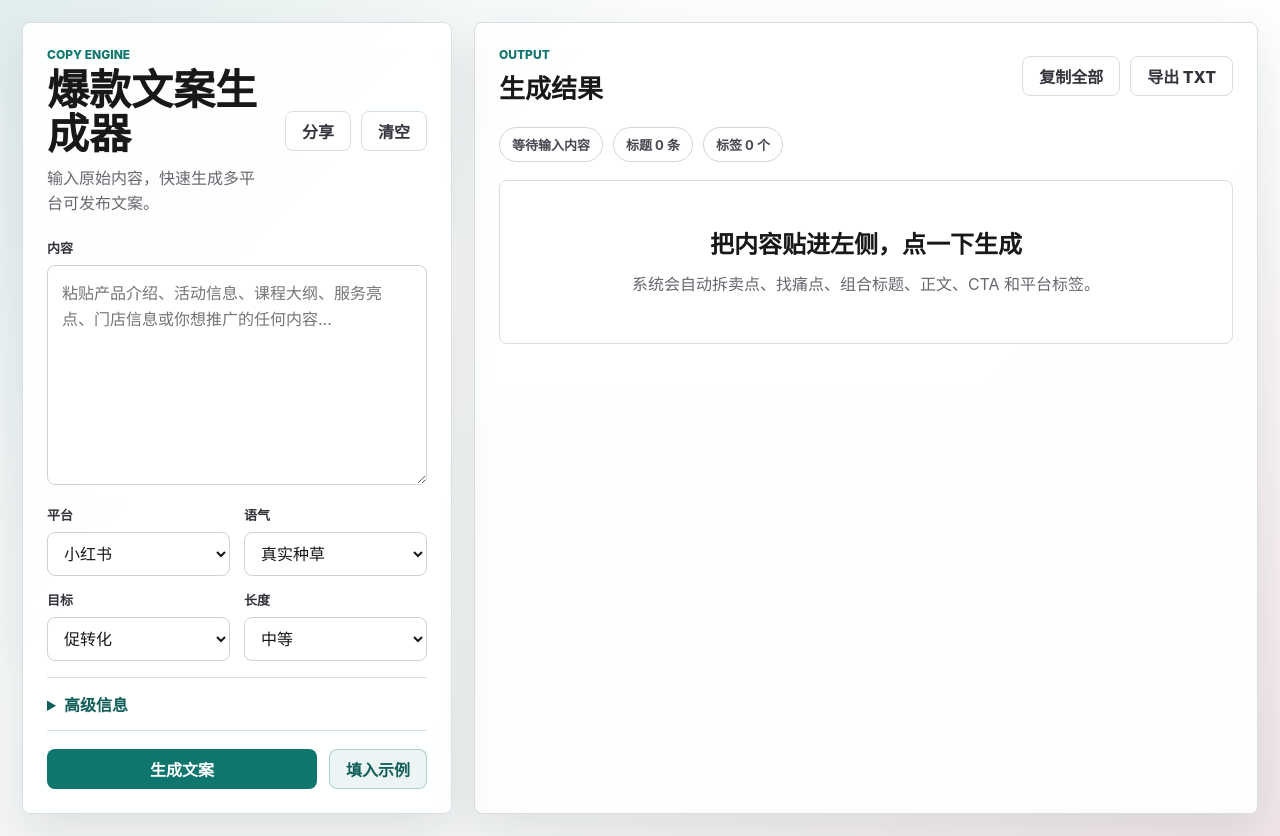
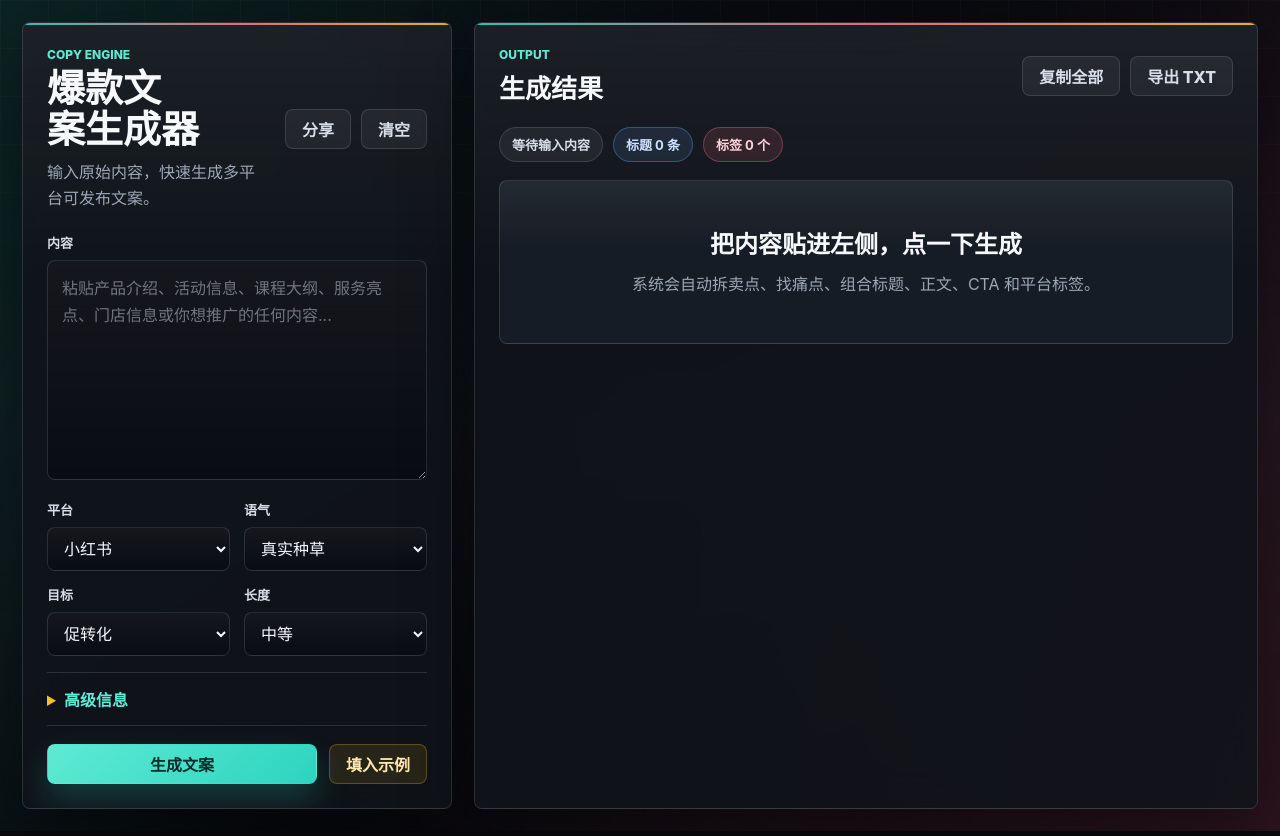
Before and after one commit to lhy413964872/lhy413964872.github.io, a website: page index.html in a window 1280 px wide. Drawn offline with Linux system fonts and the light colour scheme.

Commit message:
Polish dark theme

```diff
--- a/index.html
+++ b/index.html
@@ -8,7 +8,7 @@
       name="description"
       content="输入产品、活动或服务内容，自动生成小红书、抖音、朋友圈、公众号和电商详情页文案。"
     />
-    <meta name="theme-color" content="#0f766e" />
+    <meta name="theme-color" content="#090b10" />
     <meta property="og:type" content="website" />
     <meta property="og:title" content="爆款文案生成器" />
     <meta
--- a/styles.css
+++ b/styles.css
@@ -1,18 +1,30 @@
 :root {
-  --ink: #18181b;
-  --muted: #68676f;
-  --line: #d8dee4;
-  --paper: #f5f7f7;
-  --panel: #ffffff;
-  --accent: #0f766e;
-  --accent-strong: #115e59;
-  --amber: #b45309;
-  --rose: #be123c;
-  --shadow: 0 18px 48px rgba(20, 28, 35, 0.1);
+  color-scheme: dark;
+  --ink: #f7f8fb;
+  --muted: #9ca7b7;
+  --muted-strong: #d7dee9;
+  --line: rgba(255, 255, 255, 0.12);
+  --line-strong: rgba(255, 255, 255, 0.2);
+  --paper: #07090d;
+  --panel: rgba(16, 20, 27, 0.88);
+  --panel-strong: rgba(23, 29, 39, 0.94);
+  --field: rgba(9, 12, 18, 0.78);
+  --accent: #2dd4bf;
+  --accent-strong: #5eead4;
+  --accent-ink: #042f2e;
+  --accent-soft: rgba(45, 212, 191, 0.16);
+  --coral: #fb7185;
+  --gold: #fbbf24;
+  --blue: #60a5fa;
+  --shadow: 0 24px 70px rgba(0, 0, 0, 0.42);
 }
 
 * {
   box-sizing: border-box;
+}
+
+html {
+  background: var(--paper);
 }
 
 body {
@@ -22,10 +34,27 @@ body {
   font-family:
     Inter, "PingFang SC", "Microsoft YaHei", system-ui, -apple-system, sans-serif;
   background:
-    linear-gradient(135deg, rgba(15, 118, 110, 0.12), transparent 34%),
-    linear-gradient(315deg, rgba(190, 18, 60, 0.08), transparent 36%),
-    linear-gradient(180deg, rgba(255, 255, 255, 0.92), rgba(245, 247, 247, 0.88)),
-    var(--paper);
+    linear-gradient(120deg, rgba(12, 47, 43, 0.7), rgba(7, 9, 13, 0.12) 42%, transparent 64%),
+    linear-gradient(310deg, rgba(79, 31, 45, 0.5), transparent 48%),
+    linear-gradient(180deg, #080a0f 0%, #111118 52%, #07090d 100%);
+}
+
+body::before {
+  position: fixed;
+  inset: 0;
+  pointer-events: none;
+  content: "";
+  opacity: 0.08;
+  background-image:
+    linear-gradient(rgba(255, 255, 255, 0.32) 1px, transparent 1px),
+    linear-gradient(90deg, rgba(255, 255, 255, 0.32) 1px, transparent 1px);
+  background-size: 48px 48px;
+  mask-image: linear-gradient(180deg, #000 0%, transparent 72%);
+}
+
+::selection {
+  color: #041313;
+  background: var(--accent-strong);
 }
 
 button,
@@ -39,7 +68,18 @@ button {
   cursor: pointer;
 }
 
+button:focus-visible,
+input:focus-visible,
+select:focus-visible,
+textarea:focus-visible,
+summary:focus-visible {
+  outline: 3px solid rgba(94, 234, 212, 0.34);
+  outline-offset: 2px;
+}
+
 .app-shell {
+  position: relative;
+  z-index: 1;
   display: grid;
   grid-template-columns: minmax(320px, 430px) minmax(0, 1fr);
   gap: 22px;
@@ -52,10 +92,27 @@ button {
 
 .input-panel,
 .output-panel {
+  position: relative;
+  overflow: hidden;
   border: 1px solid var(--line);
   border-radius: 8px;
-  background: rgba(255, 255, 255, 0.9);
+  background:
+    linear-gradient(180deg, rgba(255, 255, 255, 0.055), transparent 32%),
+    var(--panel);
   box-shadow: var(--shadow);
+  backdrop-filter: blur(20px);
+}
+
+.input-panel::before,
+.output-panel::before {
+  position: absolute;
+  top: 0;
+  right: 0;
+  left: 0;
+  height: 2px;
+  content: "";
+  background: linear-gradient(90deg, var(--accent), var(--coral), var(--gold));
+  opacity: 0.9;
 }
 
 .input-panel {
@@ -101,7 +158,7 @@ button {
 .eyebrow,
 .card-kicker {
   margin: 0 0 6px;
-  color: var(--accent);
+  color: var(--accent-strong);
   font-size: 12px;
   font-weight: 800;
   letter-spacing: 0;
@@ -117,15 +174,21 @@ p {
 
 h1 {
   margin-bottom: 0;
-  font-size: clamp(28px, 4vw, 42px);
-  line-height: 1.05;
+  color: var(--ink);
+  font-size: 38px;
+  line-height: 1.08;
+}
+
+h1,
+h2 {
+  text-wrap: balance;
 }
 
 .subtitle {
   max-width: 28rem;
   margin: 10px 0 0;
   color: var(--muted);
-  line-height: 1.55;
+  line-height: 1.6;
 }
 
 h2 {
@@ -142,7 +205,7 @@ h3 {
 .field-label {
   display: block;
   margin-bottom: 8px;
-  color: #34323a;
+  color: var(--muted-strong);
   font-size: 13px;
   font-weight: 800;
 }
@@ -151,23 +214,38 @@ textarea,
 input,
 select {
   width: 100%;
-  border: 1px solid #d5d0c7;
+  border: 1px solid var(--line);
   border-radius: 8px;
   color: var(--ink);
-  background: #ffffff;
+  background:
+    linear-gradient(180deg, rgba(255, 255, 255, 0.045), transparent),
+    var(--field);
   outline: none;
   transition:
     border-color 160ms ease,
     box-shadow 160ms ease,
-    background 160ms ease;
+    background 160ms ease,
+    transform 160ms ease;
+}
+
+textarea::placeholder,
+input::placeholder {
+  color: rgba(215, 222, 233, 0.48);
 }
 
 textarea:focus,
 input:focus,
 select:focus {
-  border-color: rgba(15, 118, 110, 0.72);
-  box-shadow: 0 0 0 4px rgba(15, 118, 110, 0.12);
-  background: #ffffff;
+  border-color: rgba(94, 234, 212, 0.72);
+  box-shadow:
+    0 0 0 4px rgba(45, 212, 191, 0.12),
+    0 14px 28px rgba(0, 0, 0, 0.2);
+  background: rgba(10, 14, 21, 0.95);
+}
+
+select option {
+  color: var(--ink);
+  background: #11151c;
 }
 
 textarea {
@@ -203,6 +281,10 @@ select {
   cursor: pointer;
 }
 
+.advanced-box summary::marker {
+  color: var(--gold);
+}
+
 .advanced-box .field-grid {
   margin-top: 14px;
 }
@@ -221,35 +303,46 @@ select {
   border: 1px solid transparent;
   padding: 0 16px;
   font-weight: 800;
+  transition:
+    border-color 160ms ease,
+    box-shadow 160ms ease,
+    transform 160ms ease,
+    background 160ms ease,
+    color 160ms ease;
 }
 
 .primary-button {
   flex: 1;
-  color: white;
-  background: var(--accent);
+  color: var(--accent-ink);
+  background: linear-gradient(135deg, var(--accent-strong), var(--accent));
+  box-shadow: 0 16px 32px rgba(45, 212, 191, 0.22);
 }
 
 .primary-button:hover {
-  background: var(--accent-strong);
+  transform: translateY(-1px);
+  box-shadow: 0 20px 38px rgba(45, 212, 191, 0.3);
 }
 
 .secondary-button {
-  color: var(--accent-strong);
-  border-color: rgba(15, 118, 110, 0.28);
-  background: rgba(15, 118, 110, 0.08);
+  color: #ffe8ad;
+  border-color: rgba(251, 191, 36, 0.28);
+  background: rgba(251, 191, 36, 0.1);
 }
 
 .ghost-button,
 .copy-button {
-  color: #36333c;
-  border-color: #d7dde3;
-  background: #ffffff;
+  color: var(--muted-strong);
+  border-color: var(--line);
+  background: rgba(255, 255, 255, 0.055);
 }
 
 .ghost-button:hover,
 .copy-button:hover,
 .secondary-button:hover {
-  border-color: rgba(15, 118, 110, 0.62);
+  border-color: rgba(94, 234, 212, 0.62);
+  color: var(--ink);
+  background: rgba(45, 212, 191, 0.1);
+  transform: translateY(-1px);
 }
 
 .toolbar-actions {
@@ -265,13 +358,25 @@ select {
 }
 
 .insight-strip span {
-  border: 1px solid #d9d3c9;
+  border: 1px solid var(--line);
   border-radius: 999px;
   padding: 7px 12px;
-  color: #494650;
-  background: #ffffff;
+  color: var(--muted-strong);
+  background: rgba(255, 255, 255, 0.06);
   font-size: 13px;
   font-weight: 700;
+}
+
+.insight-strip span:nth-child(2) {
+  border-color: rgba(96, 165, 250, 0.35);
+  color: #cfe2ff;
+  background: rgba(96, 165, 250, 0.12);
+}
+
+.insight-strip span:nth-child(3) {
+  border-color: rgba(251, 113, 133, 0.35);
+  color: #ffd4db;
+  background: rgba(251, 113, 133, 0.12);
 }
 
 .result-grid {
@@ -284,7 +389,9 @@ select {
 .empty-state {
   border: 1px solid var(--line);
   border-radius: 8px;
-  background: #ffffff;
+  background:
+    linear-gradient(180deg, rgba(255, 255, 255, 0.06), transparent 42%),
+    var(--panel-strong);
 }
 
 .result-card {
@@ -292,14 +399,25 @@ select {
   min-width: 0;
   flex-direction: column;
   padding: 18px;
+  box-shadow: 0 14px 36px rgba(0, 0, 0, 0.22);
+  transition:
+    border-color 160ms ease,
+    transform 160ms ease,
+    box-shadow 160ms ease;
+}
+
+.result-card:hover {
+  border-color: rgba(94, 234, 212, 0.34);
+  transform: translateY(-2px);
+  box-shadow: 0 20px 46px rgba(0, 0, 0, 0.3);
 }
 
 .score-badge {
   flex: 0 0 auto;
   border-radius: 999px;
   padding: 7px 10px;
-  color: white;
-  background: var(--rose);
+  color: #2d0610;
+  background: linear-gradient(135deg, #fecdd3, var(--coral));
   font-size: 12px;
   font-weight: 900;
 }
@@ -309,14 +427,25 @@ pre {
   overflow: auto;
   min-height: 190px;
   margin: 16px 0;
-  border: 1px solid #ebe5dc;
+  border: 1px solid rgba(255, 255, 255, 0.1);
   border-radius: 8px;
   padding: 14px;
-  color: #29272f;
-  background: #ffffff;
+  color: #ecf3f5;
+  background: rgba(5, 8, 13, 0.72);
   white-space: pre-wrap;
   word-break: break-word;
   line-height: 1.72;
+}
+
+pre::-webkit-scrollbar {
+  width: 10px;
+  height: 10px;
+}
+
+pre::-webkit-scrollbar-thumb {
+  border: 2px solid rgba(5, 8, 13, 0.72);
+  border-radius: 999px;
+  background: rgba(94, 234, 212, 0.35);
 }
 
 .copy-button {
@@ -331,6 +460,7 @@ pre {
 
 .empty-state h3 {
   margin-bottom: 10px;
+  color: var(--ink);
   font-size: 24px;
 }
 
@@ -344,12 +474,23 @@ pre {
   right: 22px;
   bottom: 22px;
   z-index: 5;
+  border: 1px solid rgba(94, 234, 212, 0.28);
   border-radius: 8px;
   padding: 12px 16px;
-  color: white;
-  background: var(--ink);
+  color: var(--ink);
+  background: rgba(10, 14, 21, 0.94);
   box-shadow: var(--shadow);
   font-weight: 800;
+  backdrop-filter: blur(14px);
+}
+
+@media (prefers-reduced-motion: reduce) {
+  *,
+  *::before,
+  *::after {
+    scroll-behavior: auto !important;
+    transition-duration: 1ms !important;
+  }
 }
 
 @media (max-width: 980px) {
@@ -382,6 +523,14 @@ pre {
     width: 100%;
   }
 
+  h1 {
+    font-size: 30px;
+  }
+
+  h2 {
+    font-size: 23px;
+  }
+
   .field-grid,
   .result-grid {
     grid-template-columns: 1fr;
@@ -392,6 +541,11 @@ pre {
     width: 100%;
   }
 
+  .action-row {
+    align-items: stretch;
+    flex-direction: column;
+  }
+
   .primary-button,
   .secondary-button,
   .ghost-button {
```
